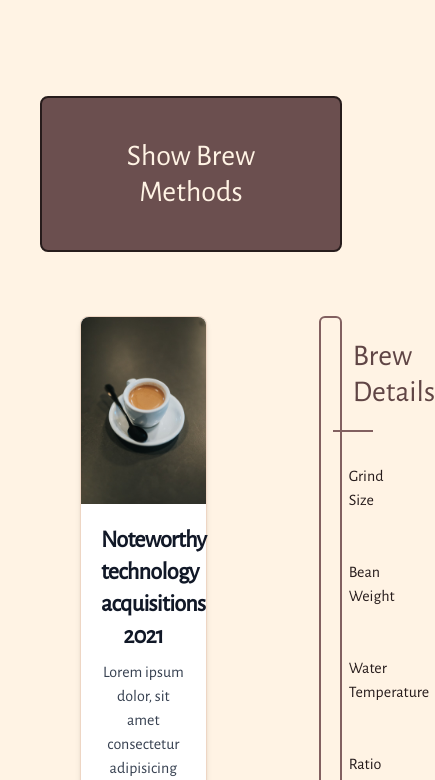
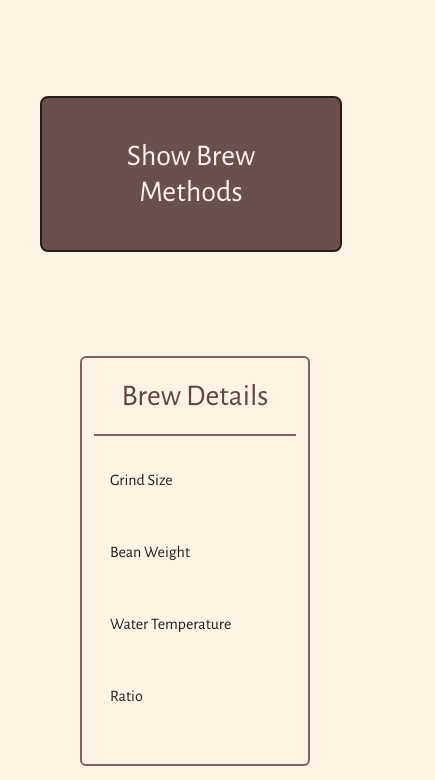
Before and after one commit to brobuck87/Perfect-Espresso-Tool, a plain HTML site: page index.html in a window 390 px wide. Shown: the part 64-844 px from the top of the page, 435 px wide, since content can reach past the window. Drawn offline with nearby package versions, Linux system fonts and the light colour scheme; no server answers.

Commit message:
feat(index): mobile responsive

```diff
--- a/index.html
+++ b/index.html
@@ -65,6 +65,7 @@
   </head>
 
   <body class="bg-ltcrm dark:bg-espresso-900">
+    <!-- navbar -->
     <nav
       class="bg-drkcrm border-b-2 border-espresso-900 fixed w-full z-20 top-0 left-0 px-2 sm:px-4 py-2.5 dark:border-ltcrm dark:bg-chocolate-600"
     >
@@ -132,6 +133,7 @@
       </div>
     </nav>
 
+    <!-- drawer -->
     <div class="px-10 flex mt-40">
       <!-- drawer init and show -->
       <div class="text-center w-full">
@@ -253,8 +255,34 @@
         </div>
       </div>
     </div>
-    <div class="px-10 flex pt-16">
-      <div class="w-2/3 mr-8 px-10">
+
+    <div class="px-10 flex flex-col md:flex-row justify-center p-16">
+      <!-- brew -->
+      <div class="p-10">
+        <div
+          class="dark:bg-chocolate-900 border-2 border-chocolate-700 dark:border-ltcrm rounded-md"
+        >
+          <h2
+            class="text-espresso-700 dark:text-ltcrm text-3xl mx-3 p-5 text-center border-b-2 border-chocolate-700 dark:border-ltcrm"
+          >
+            Brew Details
+          </h2>
+          <div class="text-espresso-900 dark:text-ltcrm pl-3 py-5">
+            <ul>
+              <li class="py-3 pl-4">Grind Size</li>
+              <p id="grind-size" class="py-3 pl-8 text-md"></p>
+              <li class="py-3 pl-4">Bean Weight</li>
+              <p id="bean-weight" class="py-3 pl-8 text-md"></p>
+              <li class="py-3 pl-4">Water Temperature</li>
+              <p id="water-temperature" class="py-3 pl-8 text-md"></p>
+              <li class="py-3 pl-4">Ratio</li>
+              <p id="ratio" class="py-3 pl-8 text-md"></p>
+            </ul>
+          </div>
+        </div>
+      </div>
+      <!-- card thingy -->
+      <div class="p-10">
         <div
           class="max-w-md align-items-center bg-white rounded-lg border border-drkcrm shadow-md dark:bg-gray-800 dark:border-gray-700"
         >
@@ -279,29 +307,6 @@
               temporibus fugiat ex deleniti qui facere est tenetur, delectus reiciendis
               perferendis quae.
             </p>
-          </div>
-        </div>
-      </div>
-      <div class="w-1/3 mr-8 px-10">
-        <div
-          class="dark:bg-chocolate-900 border-2 border-chocolate-700 dark:border-ltcrm rounded-md"
-        >
-          <h2
-            class="text-espresso-700 dark:text-ltcrm text-3xl mx-3 p-5 text-center border-b-2 border-chocolate-700 dark:border-ltcrm"
-          >
-            Brew Details
-          </h2>
-          <div class="text-espresso-900 dark:text-ltcrm pl-3 py-5">
-            <ul>
-              <li class="py-3 pl-4">Grind Size</li>
-              <p id="grind-size" class="py-3 pl-8 text-md"></p>
-              <li class="py-3 pl-4">Bean Weight</li>
-              <p id="bean-weight" class="py-3 pl-8 text-md"></p>
-              <li class="py-3 pl-4">Water Temperature</li>
-              <p id="water-temperature" class="py-3 pl-8 text-md"></p>
-              <li class="py-3 pl-4">Ratio</li>
-              <p id="ratio" class="py-3 pl-8 text-md"></p>
-            </ul>
           </div>
         </div>
       </div>
```
